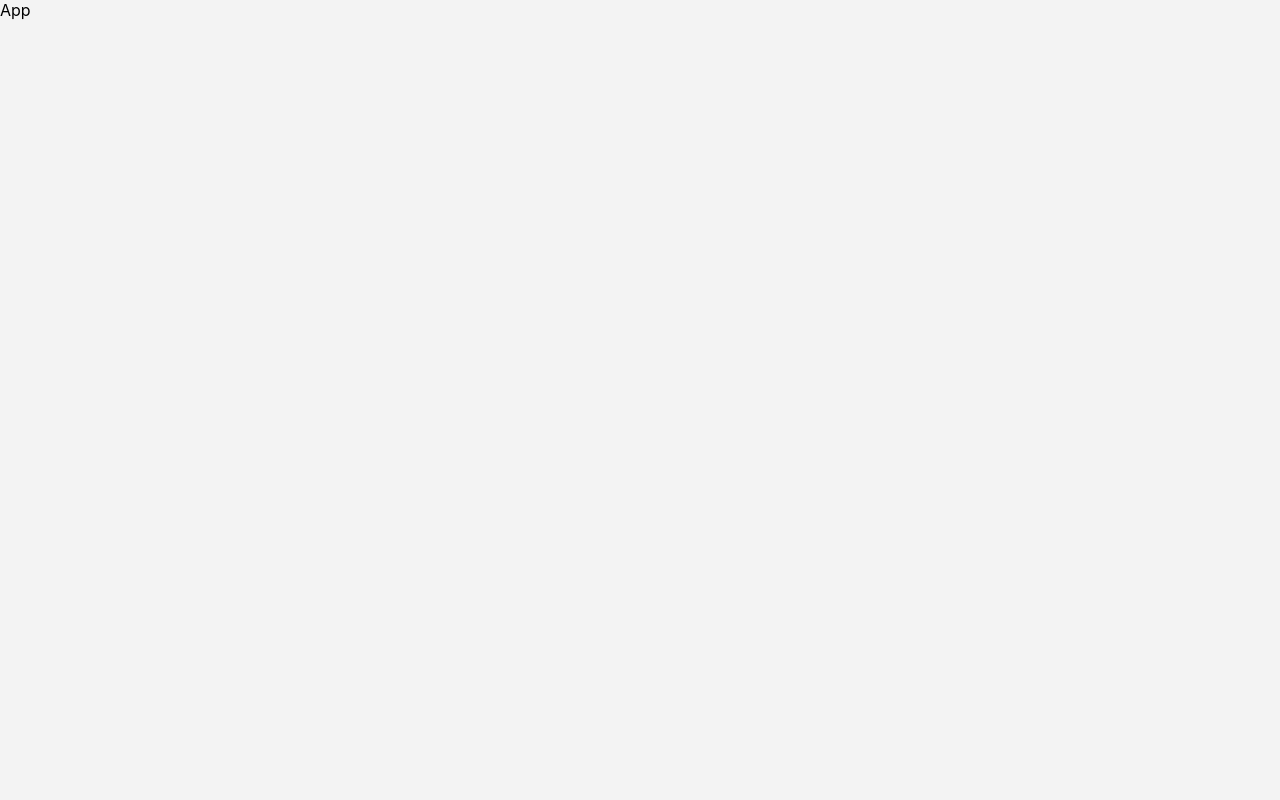
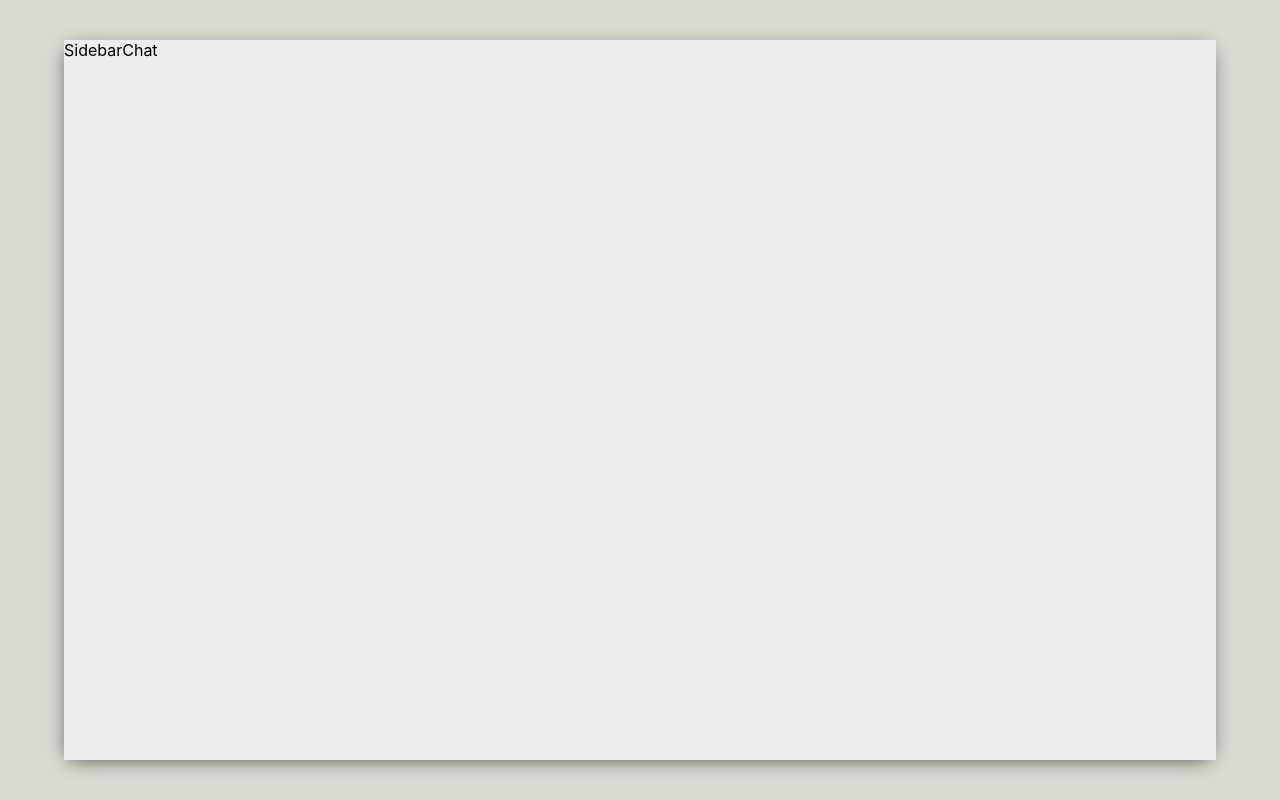
Before and after one commit to MatiMatik97/mern-whatsapp-clone-frontend, a React (Create React App) app: page / in a window 1280 px wide. Built offline with nearby package versions, Linux system fonts and the light colour scheme.

Commit message:
🗳 DEV-001 - Layout

```diff
--- a/package.json
+++ b/package.json
@@ -3,8 +3,6 @@
   "version": "0.1.0",
   "private": true,
   "dependencies": {
-    "@testing-library/jest-dom": "^4.2.4",
-    "@testing-library/react": "^9.5.0",
     "@testing-library/user-event": "^7.2.1",
     "@types/jest": "^24.9.1",
     "@types/node": "^12.12.56",
@@ -37,6 +35,8 @@
     ]
   },
   "devDependencies": {
+    "@testing-library/jest-dom": "^5.11.4",
+    "@testing-library/react": "^9.5.0",
     "node-sass": "^4.14.1"
   }
 }
--- a/src/App.scss
+++ b/src/App.scss
@@ -1,4 +1,5 @@
 @import "./styles/variables";
+@import "./styles/mixins";
 
 *,
 *::before,
@@ -17,6 +18,15 @@ body {
     sans-serif;
   -webkit-font-smoothing: antialiased;
   -moz-osx-font-smoothing: grayscale;
-  background-color: $primaryBackgroundColor;
-  color: $primaryColor;
 }
+
+.app {
+  @include displayGridP(center);
+  @include whbc(initial, 100vh);
+
+  &__body {
+    display: flex;
+    @include whbc(90vw, 90vh, $secondaryBackgroundColor);
+    box-shadow: -1px 4px 20px -6px $primaryShadowColor;
+  }
+}
--- a/src/App.tsx
+++ b/src/App.tsx
@@ -1,10 +1,15 @@
-import React from 'react';
-import './App.scss';
+import React from "react";
+import "./App.scss";
+import Sidebar from "./layout/Sidebar/Sidebar";
+import Chat from "./layout/Chat/Chat";
 
 const App: React.FC = () => {
   return (
-    <div className='app'>
-      App
+    <div className="app">
+      <div className="app__body">
+        <Sidebar />
+        <Chat />
+      </div>
     </div>
   );
 };
--- /dev/null
+++ b/src/layout/Chat/Chat.tsx
@@ -0,0 +1,12 @@
+import React from 'react';
+import './Chat.scss';
+
+const Chat: React.FC = () => {
+  return (
+    <div className='chat'>
+      Chat
+    </div>
+  );
+};
+
+export default Chat;
--- /dev/null
+++ b/src/layout/Sidebar/Sidebar.tsx
@@ -0,0 +1,12 @@
+import React from 'react';
+import './Sidebar.scss';
+
+const Sidebar: React.FC = () => {
+  return (
+    <div className='sidebar'>
+      Sidebar
+    </div>
+  );
+};
+
+export default Sidebar;
--- /dev/null
+++ b/src/styles/_mixins.scss
@@ -0,0 +1,39 @@
+@import "./variables";
+
+@mixin displayFlexJaf(
+  $justifyContent: initial,
+  $alignItems: initial,
+  $flexDirection: initial
+) {
+  display: flex;
+  justify-content: $justifyContent;
+  align-items: $alignItems;
+  flex-direction: $flexDirection;
+}
+
+@mixin displayGridP($placeItems: initial) {
+  display: grid;
+  place-items: $placeItems;
+}
+
+@mixin whbc(
+  $width: initial,
+  $height: initial,
+  $background: $primaryBackgroundColor,
+  $color: $primaryColor
+) {
+  width: $width;
+  height: $height;
+
+  @include bc($background, $color);
+}
+
+@mixin bc($background: $primaryBackgroundColor, $color: $primaryColor) {
+  background: $background;
+  color: $color;
+}
+
+@mixin mp($margin: initial, $padding: initial) {
+  margin: $margin;
+  padding: $padding;
+}
--- a/src/styles/_variables.scss
+++ b/src/styles/_variables.scss
@@ -14,7 +14,11 @@ $primaryFontFamily: (
 );
 
 // background
-$primaryBackgroundColor: #f3f3f3;
+$primaryBackgroundColor: #dadbd3;
+$secondaryBackgroundColor: #ededed;
 
 // color
 $primaryColor: black;
+
+// shadow
+$primaryShadowColor: rgba(#000000, 0.75);
```
Also changed, not shown: src/setupTests.ts (+1 -1 lines), src/layout/Chat/Chat.scss (added), src/layout/Sidebar/Sidebar.scss (added), 2 other files (tests, documents, lock files or other folders).
